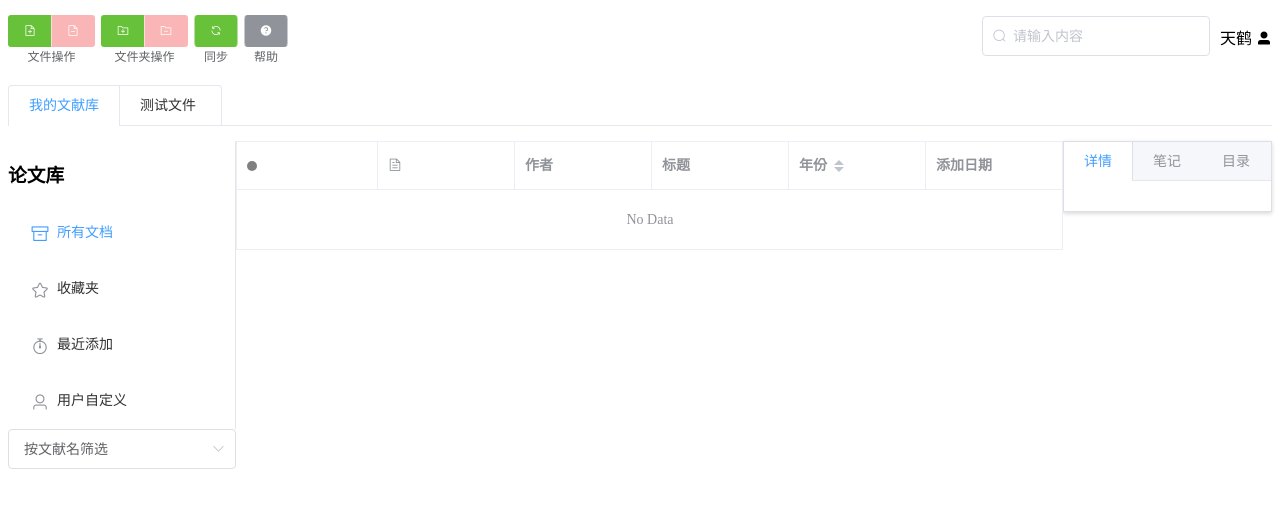
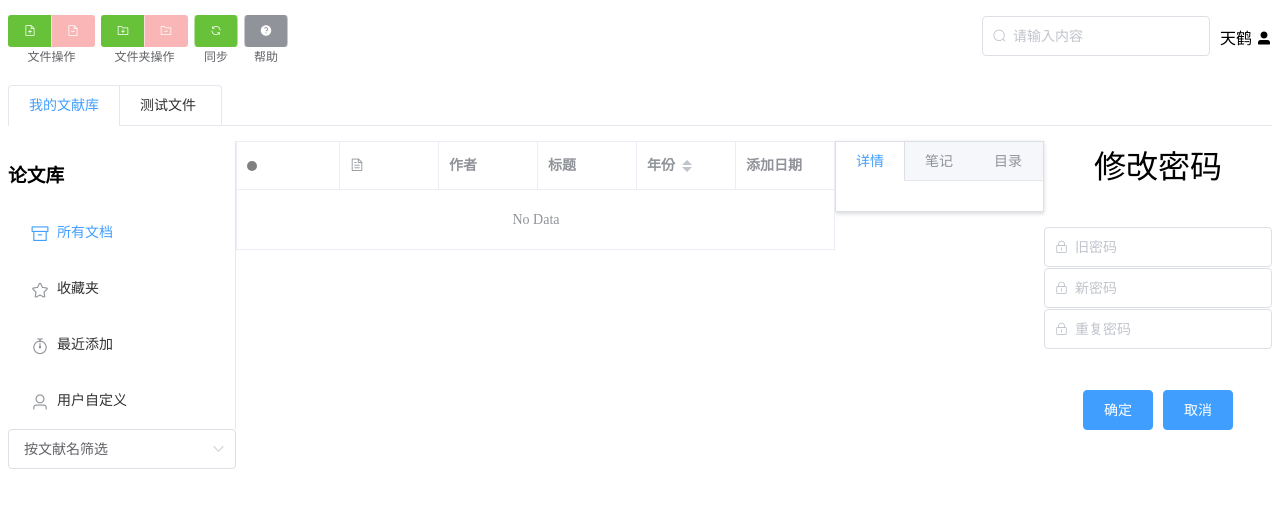
Before and after one commit to BJUT-SE-CourseDesign/SE-FrontEnd, a Vue app: page / in a window 1280 px wide. Shown: the top 508 px of the page. Built offline with nearby package versions, Linux system fonts and the light colour scheme.

Commit message:
add change passward

```diff
--- a/src/App.vue
+++ b/src/App.vue
@@ -9,6 +9,7 @@
       <PapersContainer v-if="tabIndex === 0" class="center" />
       <PaperReader v-else class="center" />
       <PaperDetail />
+      <ChangePassword />
     </div>
     <div></div>
   </div>
@@ -22,9 +23,12 @@ import PapersContainer from "./components/PapersContainer.vue";
 import TabsBar from "./components/TabsBar.vue";
 import PaperReader from "./components/PaperReader.vue";
 import PaperDetail from "./components/PaperDetail.vue";
+import ChangePassword from "./components/ChangePassword.vue";
+
 export default {
   name: "App",
   components: {
+    ChangePassword,
     PaperReader,
     TabsBar,
     ToolBar,
--- /dev/null
+++ b/src/components/ChangePassword.vue
@@ -0,0 +1,65 @@
+<template>
+  <div class="el-change">
+    <div class="text">修改密码</div>
+    <div class="el-input_passward">
+      <el-input
+        placeholder="旧密码"
+        prefix-icon="el-icon-lock"
+        v-model="input1"
+      >
+      </el-input>
+      <el-input
+        placeholder="新密码"
+        prefix-icon="el-icon-lock"
+        v-model="input2"
+      >
+        <div></div>
+      </el-input>
+      <el-input
+        placeholder="重复密码"
+        prefix-icon="el-icon-lock"
+        v-model="input3"
+      >
+      </el-input>
+    </div>
+    <el-row>
+      <el-button type="primary">确定</el-button>
+      <el-button type="primary">取消</el-button>
+    </el-row>
+  </div>
+</template>
+
+<script>
+import { defineComponent, ref } from "vue";
+
+export default defineComponent({
+  setup() {
+    return {
+      input1: ref(""),
+      input2: ref(""),
+      input3: ref(""),
+    };
+  },
+});
+</script>
+
+<style>
+.text {
+  font-family: STXingkai;
+  font-size: 4vh;
+  margin-bottom: 5vh;
+}
+
+.el-change {
+  display: flex;
+  flex-direction: column;
+  align-items: center;
+}
+
+.el-input_passward {
+  display: flex;
+  flex-direction: column;
+  align-items: center;
+  margin-bottom: 5vh;
+}
+</style>
```
